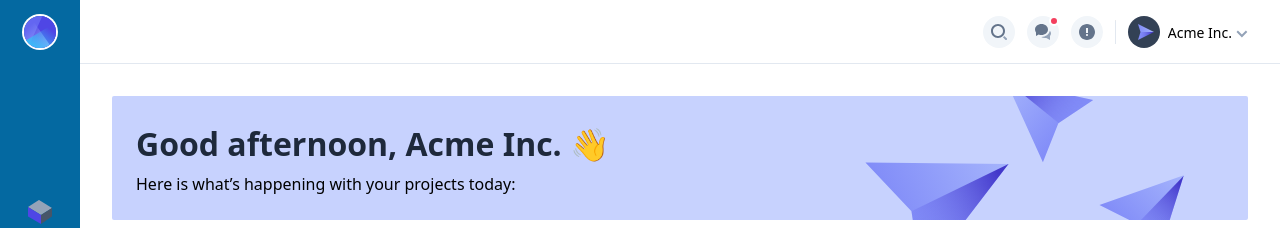
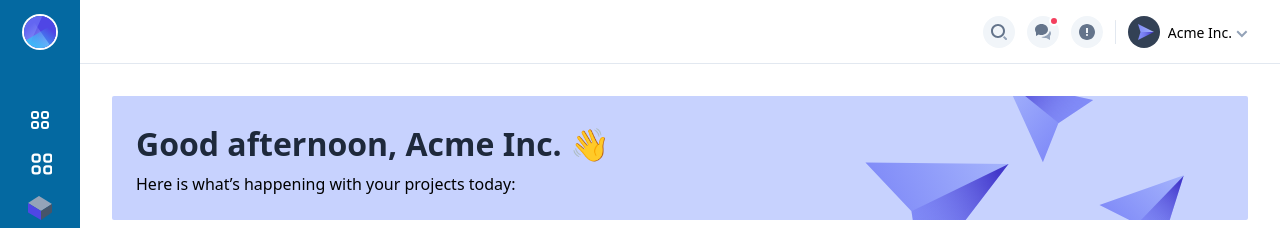
Before and after one commit to mendsalbert/schain, a Next.js app: page /admin/customer/Dashboard in a window 1280 px wide. Shown: the top 228 px of the page. Built offline with nearby package versions, Linux system fonts and the light colour scheme.

Commit message:
schain ui

```diff
--- a/components/adminPartials/Sidebar.jsx
+++ b/components/adminPartials/Sidebar.jsx
@@ -153,7 +153,7 @@ function Sidebar({ sidebarOpen, setSidebarOpen }) {
                   className={`block text-slate-200 hover:text-white truncate transition duration-150 ${"hover:text-slate-200"}`}
                 >
                   <div className="flex items-center">
-                    <ViewGridIcon className="h-7 text-white" />
+                    <ViewGridIcon className=" shrink-0 h-6 text-white" />
                     <span className="text-sm font-medium ml-3 lg:opacity-0 lg:sidebar-expanded:opacity-100 2xl:opacity-100 duration-200">
                       Dashboard
                     </span>
@@ -168,9 +168,10 @@ function Sidebar({ sidebarOpen, setSidebarOpen }) {
                   className={`block text-slate-200 hover:text-white truncate transition duration-150 ${"hover:text-slate-200"}`}
                 >
                   <div className="flex items-center">
-                    <ViewGridIcon className="h-7 text-white" />
+                    <ViewGridIcon className=" shrink-0 h-7 text-white" />
+
                     <span className="text-sm font-medium ml-3 lg:opacity-0 lg:sidebar-expanded:opacity-100 2xl:opacity-100 duration-200">
-                      Orders
+                      Analytics
                     </span>
                   </div>
                 </div>
```
